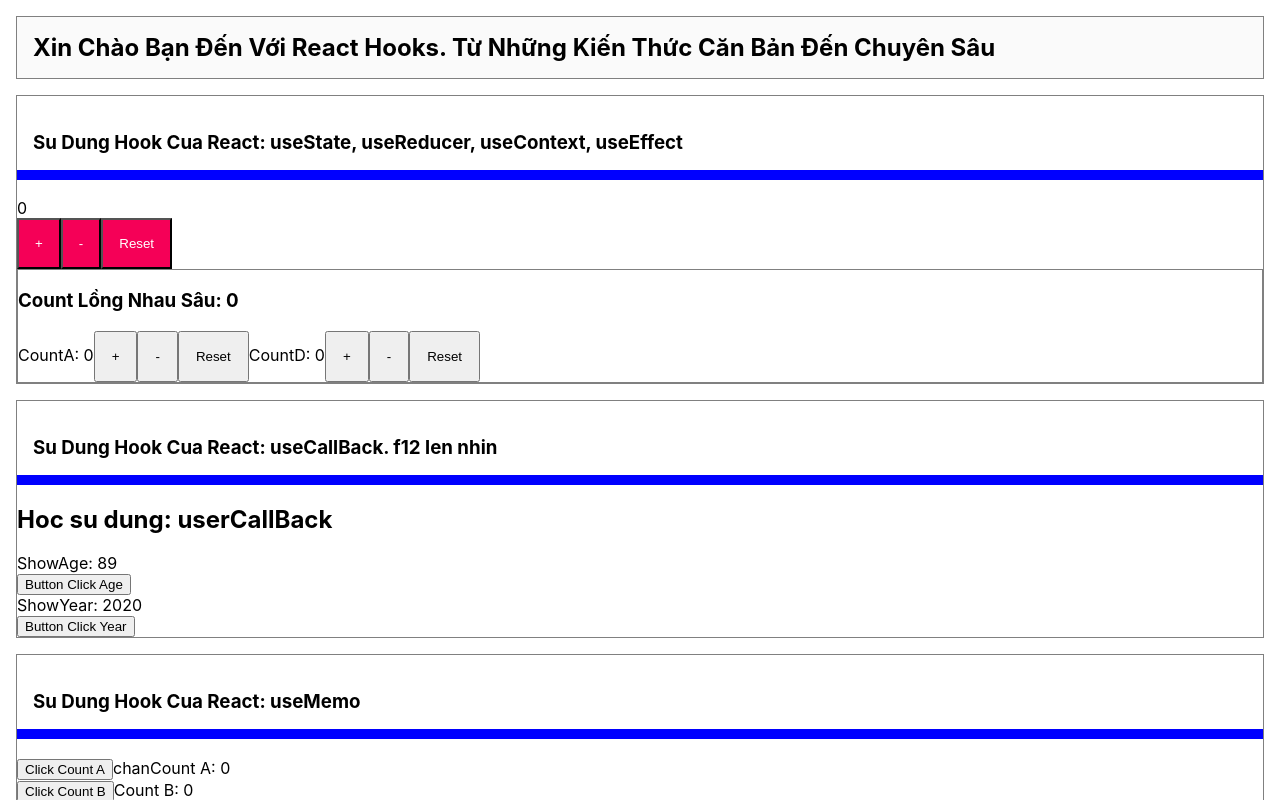
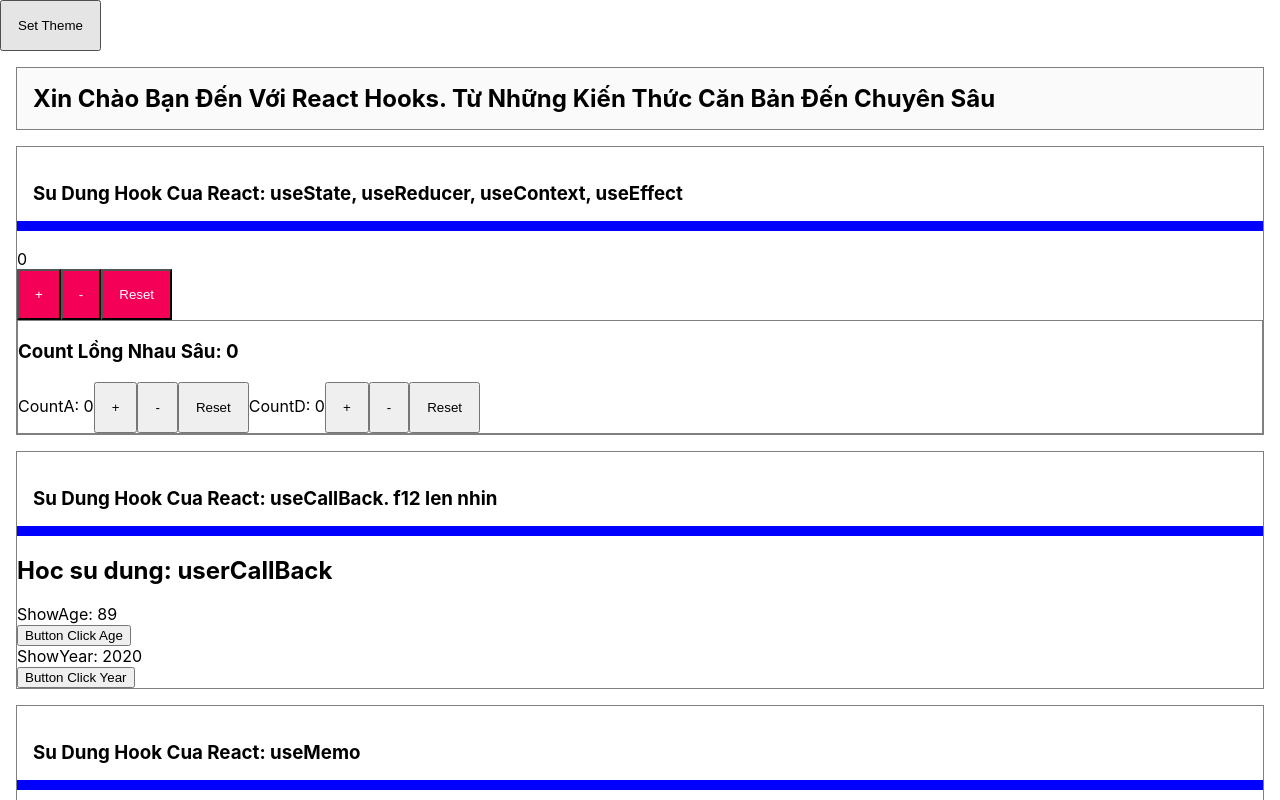
Before and after one commit to hoquangtri289/reducer, a React (Create React App) app: page / in a window 1280 px wide. Shown: the top 800 px of the page. Built offline with nearby package versions, Linux system fonts and the light colour scheme; no server answers.

Commit message:
Update: button set theme

```diff
--- a/src/App.js
+++ b/src/App.js
@@ -1,4 +1,4 @@
-import React from "react";
+import React, {useState} from "react";
 
 import Count from "./components/count/Count";
 import FetchOne from "./components/fetch/FetchOne";
@@ -30,11 +30,11 @@ let theme = {
         cursor: "pointer",
     },
     dark: {
-        color: "white",
+        color: "red",
         padding: 16,
-        backgroundcolor: "#2a3eb1",
+        backgroundcolor: "black",
         width: 500,
-        border: "1px solid #637bfe",
+        border: "1px solid blue",
         title: {
             border: "10px solid #637bfe",
         },
@@ -82,8 +82,17 @@ let arrBody = [
 ];
 
 function App() {
+    const [check, setCheck] = useState(true);
+    let handleClickThem = () => {
+        setCheck(!check)
+    }
     return (
-        <MyTheme.Provider value={theme.light}>
+        <MyTheme.Provider value={check ? theme.light : theme.dark}>
+            <button
+            style={{
+                padding: theme.padding
+            }}
+             onClick={handleClickThem}>Set Theme</button>
             <h2
                 style={{
                     padding: theme.padding,
```
